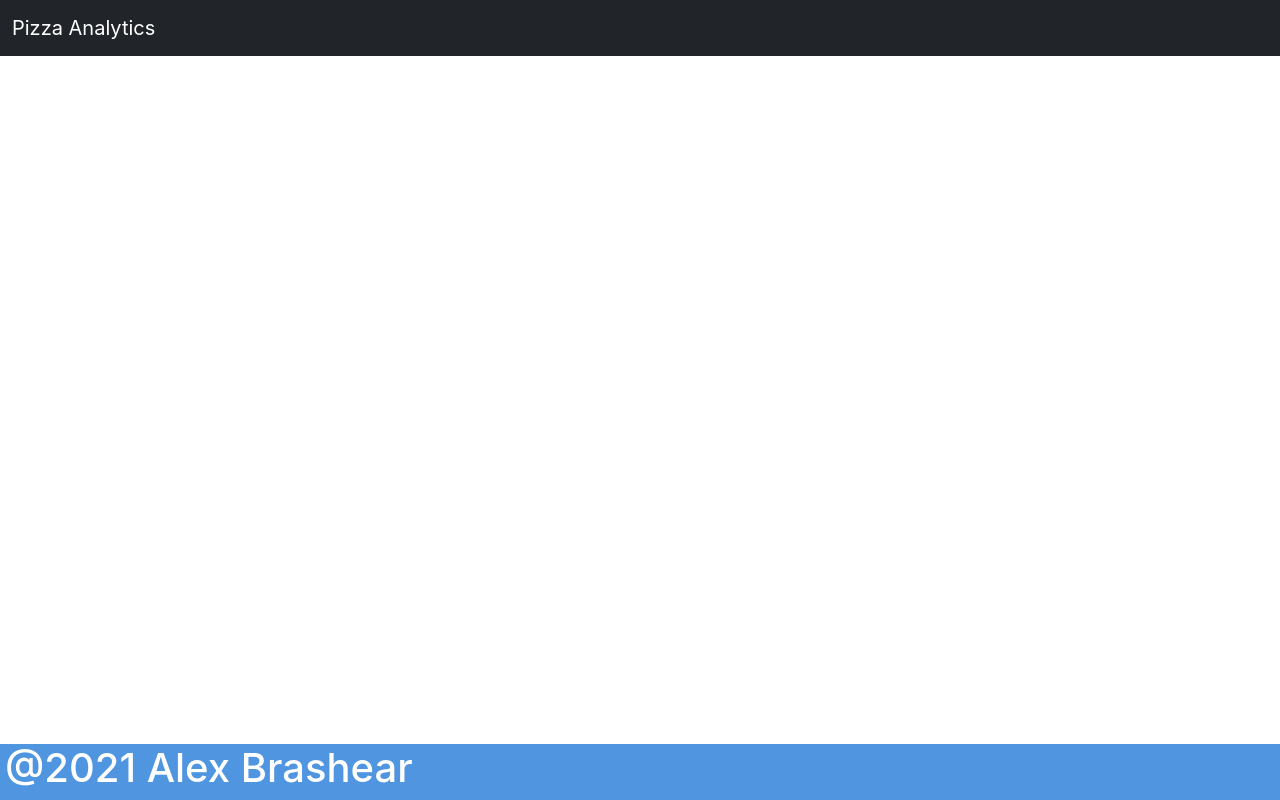
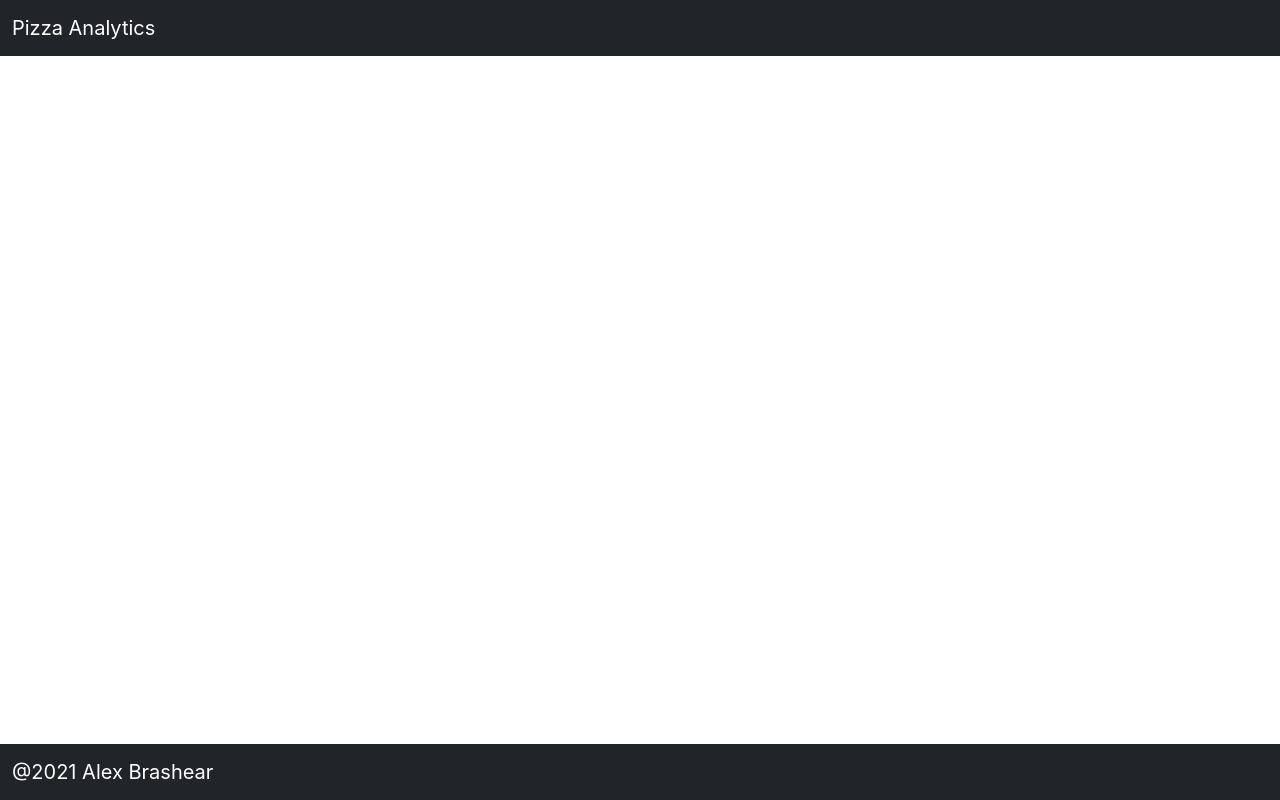
Before and after one commit to ryanalexanderbrashear/Pizza_Frontend, a React (Create React App) app: page / in a window 1280 px wide. Built offline with nearby package versions, Linux system fonts and the light colour scheme.

Commit message:
Modified footer to use Bootstrap

```diff
--- a/src/components/Footer.js
+++ b/src/components/Footer.js
@@ -1,16 +1,10 @@
 function Footer() {
-  const styles = {
-    footerStyles: {
-      paddingLeft: '5px',
-      background: '#5095E0',
-      color: 'white',
-      flexShrink: 0
-    }
-  };
   return (
-    <div style={styles.footerStyles}>
-      <h1>@2021 Alex Brashear</h1>
-    </div>
+    <nav className="navbar fixed-bottom navbar-dark bg-dark">
+      <div className="container-fluid">
+        <a className="navbar-brand" href="#">@2021 Alex Brashear</a>
+      </div>
+    </nav>
   );
 }
 
```
